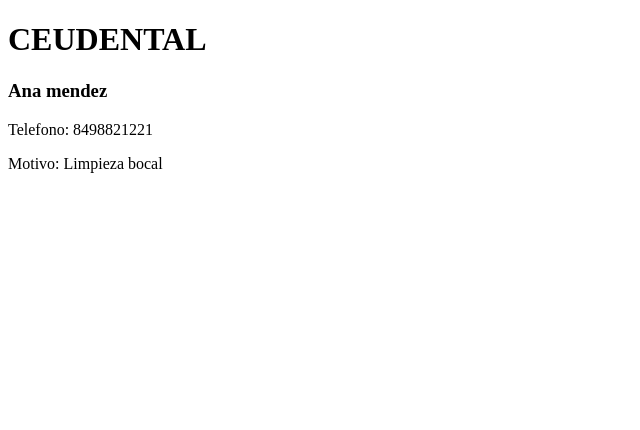
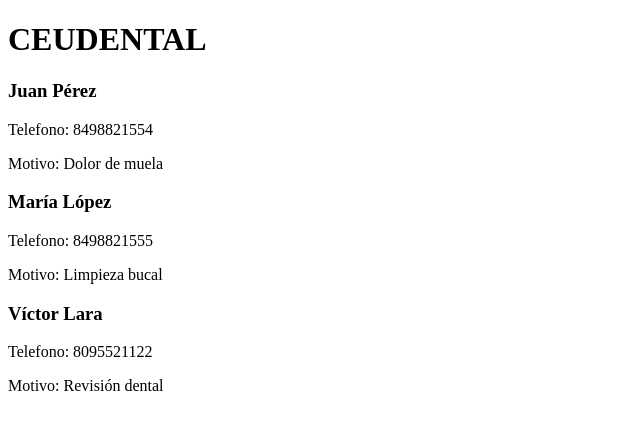
Before and after one commit to jeury3016-boop/ceudental, a React (Vite) app: page / in a window 1280 px wide. Shown: the top 430 px of the page, without its empty margins (0-640 px from the left). Built offline with nearby package versions, Linux system fonts and the light colour scheme.

Commit message:
Agrega ListaPacientes con map y arreglo de pacientes

```diff
--- a/src/App.jsx
+++ b/src/App.jsx
@@ -1,11 +1,16 @@
-import TarjetaPaciente from "./components/TarjetaPaciente";
+import ListaPacientes from "./components/ListaPacientes";
 
 function App() {
+  const pacientes = [
+    { id: 1, nombre: "Juan Pérez", telefono: "8498821554", motivo: "Dolor de muela" },
+    { id: 2, nombre: "María López", telefono: "8498821555", motivo: "Limpieza bucal" },
+    { id: 3, nombre: "Víctor Lara", telefono: "8095521122", motivo: "Revisión dental" },
+  ];
+
   return (
     <div>
       <h1>CEUDENTAL</h1>
-      <TarjetaPaciente nombre="Ana mendez" telefono="8498821221" motivo="Limpieza bocal" />
-
+      <ListaPacientes pacientes={pacientes} />
     </div>
   );
 }
--- /dev/null
+++ b/src/components/ListaPacientes.jsx
@@ -0,0 +1,17 @@
+import TarjetaPaciente from "./TarjetaPaciente";
+
+function ListaPacientes({ pacientes }) {
+    return (
+        <div>
+            {pacientes.map((paciente) => (
+                <TarjetaPaciente
+                key={paciente.id}
+                nombre={paciente.nombre}
+                telefono={paciente.telefono}
+                motivo={paciente.motivo}
+                />
+            ))}
+        </div>
+    )
+}
+export default ListaPacientes;
```
